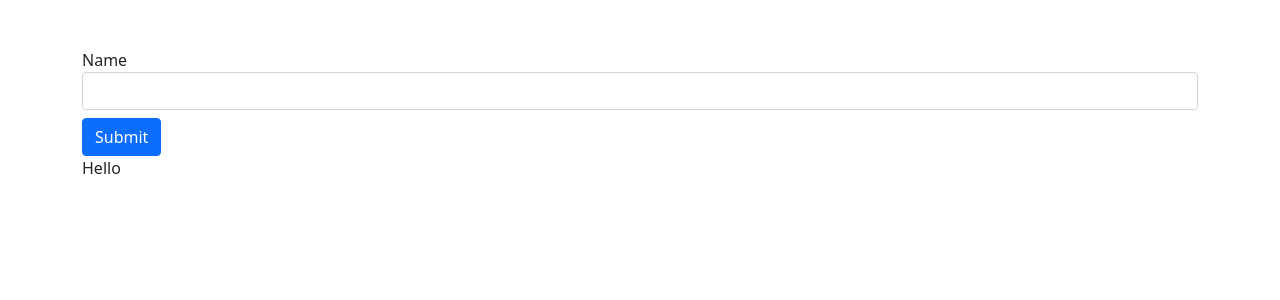
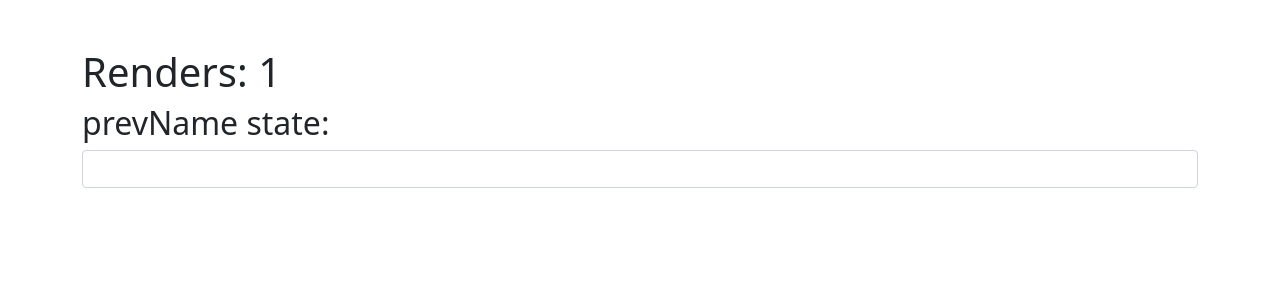
Before and after one commit to kevinrwinter/advanced-react-hooks, a React (Create React App) app: page / in a window 1280 px wide. Shown: the top 300 px of the page. Built offline with nearby package versions, Linux system fonts and the light colour scheme.

Commit message:
useRef Example 2 - get previous state

```diff
--- a/src/App.js
+++ b/src/App.js
@@ -1,9 +1,11 @@
-import UseRefExample1 from "./components/UseRefExample1";
+// import UseRefExample1 from "./components/UseRefExample1";
+import UseRefExample2 from "./components/UseRefExample2";
 
 function App() {
   return (
     <div className="container mt-5">
-      <UseRefExample1 />
+      {/* <UseRefExample1 /> */}
+      <UseRefExample2 />
     </div>
   );
 }
--- /dev/null
+++ b/src/components/UseRefExample2.js
@@ -0,0 +1,25 @@
+import React, { useEffect, useRef, useState } from "react";
+
+export default function UseRefExample2() {
+  const renders = useRef(1);
+  const prevName = useRef("");
+  const [name, setName] = useState("");
+
+  useEffect(() => {
+    renders.current = renders.current + 1;
+    prevName.current = name;
+  }, [name]);
+
+  return (
+    <div>
+      <h1>Renders: {renders.current}</h1>
+      <h2>prevName state: {prevName.current}</h2>
+      <input
+        type="text"
+        value={name}
+        onChange={(e) => setName(e.target.value)}
+        className="form-control mb-3"
+      />
+    </div>
+  );
+}
```
